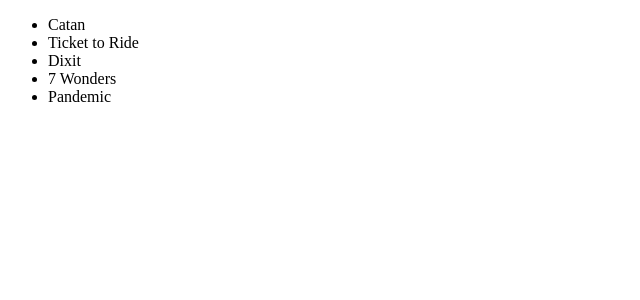
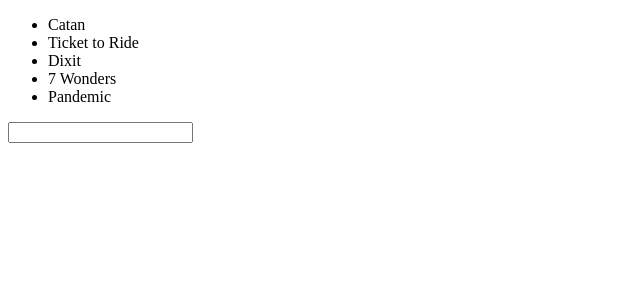
Before and after one commit to giorgiameffe/react-form, a React (Vite) app: page / in a window 1280 px wide. Shown: the top 300 px of the page, without its empty margins (0-640 px from the left). Built offline with nearby package versions, Linux system fonts and the light colour scheme.

Commit message:
feat: create articles form

```diff
--- a/src/App.jsx
+++ b/src/App.jsx
@@ -1,13 +1,25 @@
+import { useState } from "react";
+
 import boardgames from "./data/boardgames";
 
 function App() {
 
+  const [items, setItems] = useState('');
 
   return (
     <>
+      {/* // Lista dei prodotti */}
       <ul>
-        {boardgames.map(boardgame => <li>{boardgame.title}</li>)}
+        {boardgames.map(boardgame => <li key={boardgame.id}>{boardgame.title}</li>)}
       </ul>
+
+      <form>
+        <input
+          type="text"
+          value={items}
+          onChange={e => { setItems(e.target.value) }}
+        />
+      </form>
     </>
   )
 }
```
